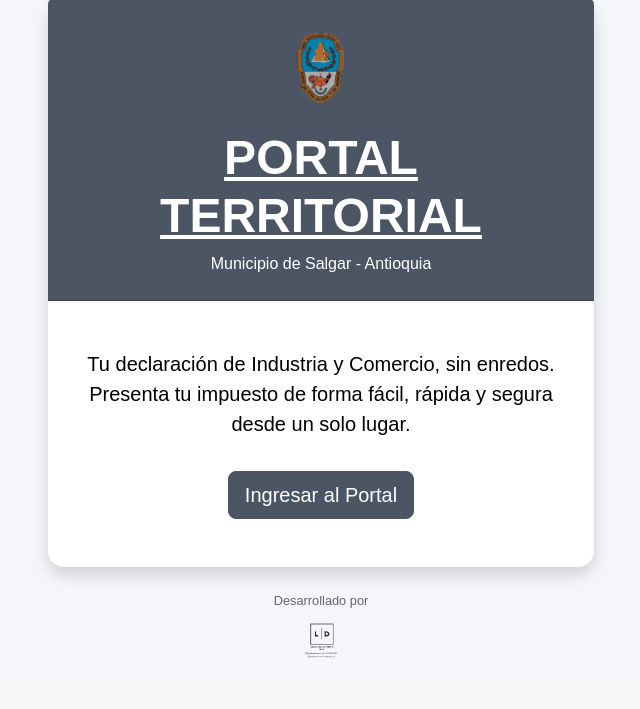
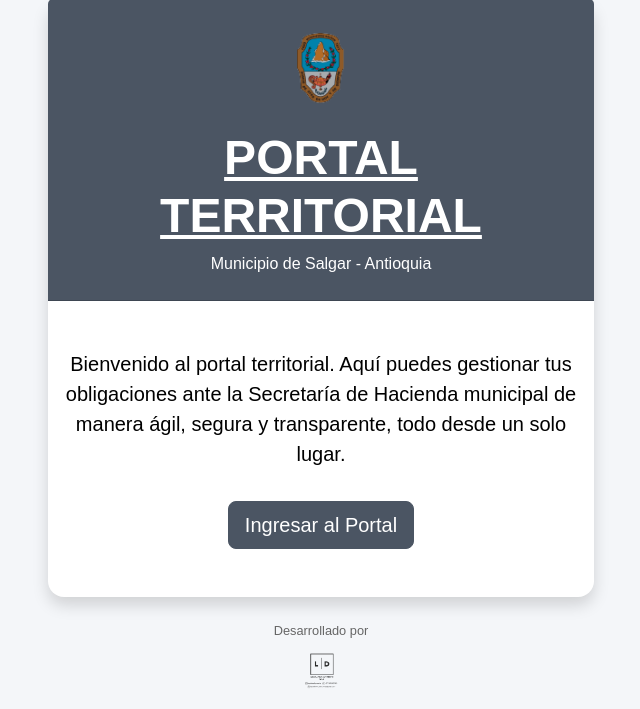
Before and after one commit to Brianfilos/ICA_SALGAR, a Django app: page / in a window 1280 px wide. Shown: the part 125-834 px from the top of the page, without its empty margins (319-959 px from the left). Before the commit the page ends 783 px from the top, so only its background shows below. Run offline with Django 5.2, Linux system fonts and the light colour scheme; some web fonts are replaced.

Commit message:
Home: actualizar mensaje de bienvenida

```diff
--- a/tasks/templates/home.html
+++ b/tasks/templates/home.html
@@ -21,8 +21,7 @@
                 <!-- Contenido -->
                 <div class="card-body text-center py-5">
                     <p class="fs-5" style="font-family:Arial,sans-serif; color:#000000;">
-                        Tu declaración de Industria y Comercio, sin enredos.
-                        Presenta tu impuesto de forma fácil, rápida y segura desde un solo lugar.
+                        Bienvenido al portal territorial. Aquí puedes gestionar tus obligaciones ante la Secretaría de Hacienda municipal de manera ágil, segura y transparente, todo desde un solo lugar.
                     </p>
 
                     <a href="{% url 'signin' %}"
```
